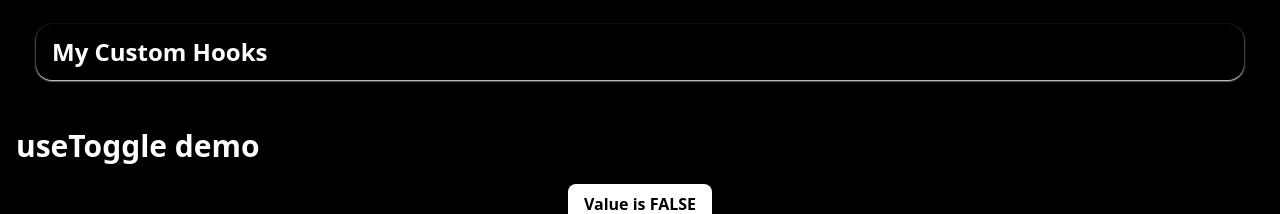
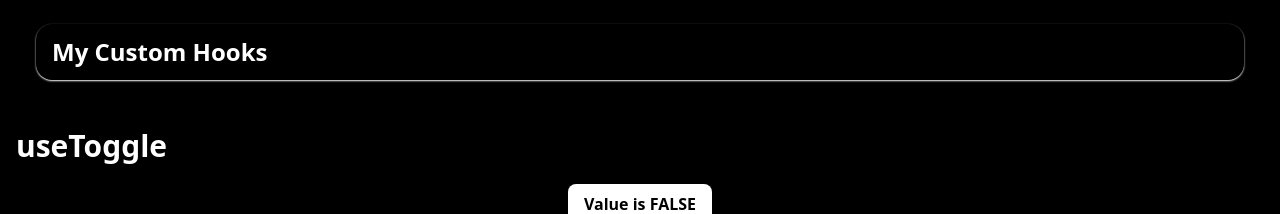
Before and after one commit to dhruvdhaduk-simform/hooks, a React (Vite) app: page / in a window 1280 px wide. Shown: the top 214 px of the page. Built offline with nearby package versions, Linux system fonts and the light colour scheme.

Commit message:
Update the Section Heading

```diff
--- a/src/components/SectionHeading.tsx
+++ b/src/components/SectionHeading.tsx
@@ -6,7 +6,7 @@ export function SectionHeading({
     docsLink: string;
 }) {
     return (
-        <a href={docsLink} className="text-3xl font-bold">
+        <a href={docsLink} className="text-3xl font-bold hover:underline">
             {label}
         </a>
     );
--- a/src/demos/UseToggleDemo.tsx
+++ b/src/demos/UseToggleDemo.tsx
@@ -6,10 +6,10 @@ export function UseToggleDemo() {
     const [value, toggle, setValue] = useToggle();
 
     return (
-        <div className="p-4" id="use-toggle-demo">
+        <div className="p-4" id="use-toggle">
             <SectionHeading
                 docsLink="https://github.com/dhruvdhaduk-simform/hooks?tab=readme-ov-file#usetoggle"
-                label="useToggle demo"
+                label="useToggle"
             />
             <div className="p-4">
                 <div className="p-1 flex justify-center">
```
Also changed, not shown: 1 other file (tests, documents, lock files or other folders).
